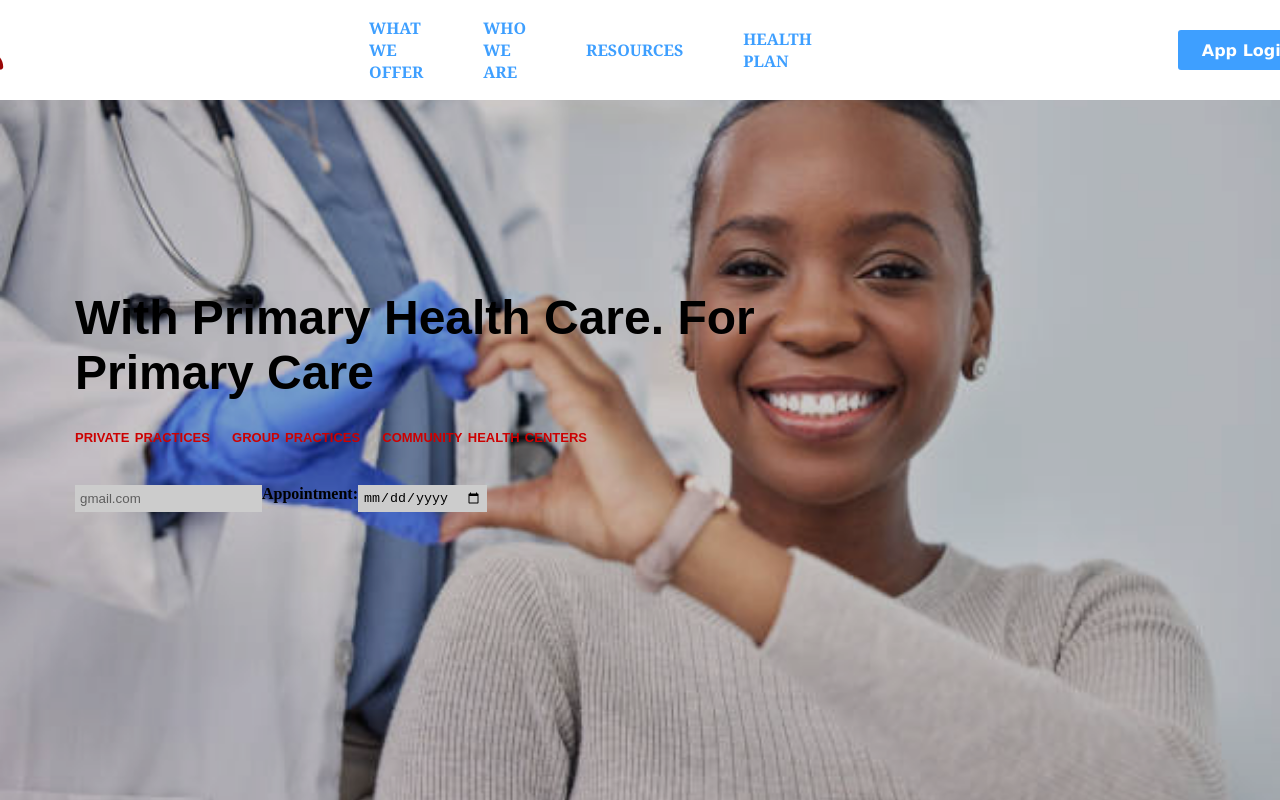
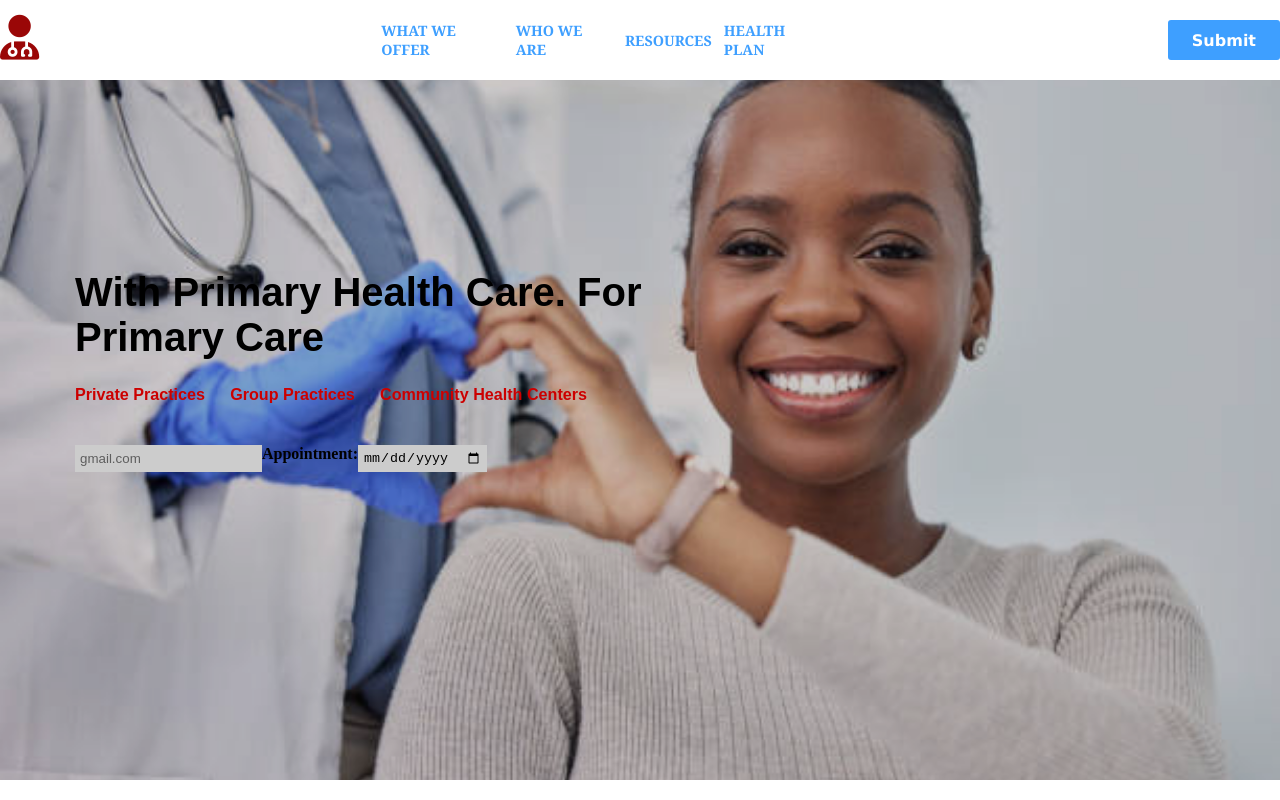
Before and after one commit to okit-man/mini-webpage, a plain HTML site: page index.html in a window 1280 px wide. Shown: the top 800 px of the page. Drawn offline with Linux system fonts and the light colour scheme.

Commit message:
change the font size

```diff
--- a/index.html
+++ b/index.html
@@ -42,8 +42,10 @@
             <li class="hideOnMobile"><a href="#"></a>resources</li>
             <li class="hideOnMobile"><a href="#"></a>health plan</li>
 
-            <label for="app login"></label>
-            <input class="applogin" type="button" value="App login">
+            <!-- <label for="app login"></label>
+            <input class="applogin" type="button" value="App login"> -->
+
+            <button class="applogin">submit</button>
 
             <!-- sidebar icon -->
             <label class="menu-button" onclick = showSidebar() for="check" class="navbtn">
--- a/style.css
+++ b/style.css
@@ -1,6 +1,7 @@
 * {
     margin: 0;
     padding: 0;
+    box-sizing: border-box;
 }
 body {
     min-height: 100vh;
@@ -21,14 +22,16 @@ nav ul {
 }
 
 nav li {
-    height: 100px;
+    height: 80px;
     display: flex;
+    justify-content: center;
     align-items: center;
     text-transform: uppercase;
     font-family: Cambria, Cochin, Georgia, Times, 'Times New Roman', serif;
     font-weight: bold;
+    font-size: 0.895em;
     color: #3e9fff;
-    padding: 0px 30px;
+    padding: 0px 6px;
     cursor: pointer;
     transition: all 0.3 ease;
 }
@@ -40,7 +43,6 @@ nav a {
 
 nav li:hover {
     background-color: #f0f0f0;
-    padding-right: 12px;
 
 }
 
@@ -99,7 +101,7 @@ nav li:hover {
 
 }
 .sidebar li {
-    width: 96%;
+    width: 115%;
 }
 .login {
     padding: 0rem 1.5rem;
@@ -114,6 +116,7 @@ nav li:hover {
     color: white;
     height: 40px;
     margin-right: 4rem;
+    /* padding-right: rem; */
     margin-top:  4rem ;
     border-radius: 3px;
     cursor: pointer;
@@ -151,7 +154,7 @@ div h2 {
     text-transform: capitalize;
     font-weight: bolder;
     font-family: Arial, Helvetica, sans-serif;
-    font-size: 3rem;
+    font-size: 2.500em;
     position: relative;
     transform: translate(75px, 190px);
 
@@ -168,11 +171,12 @@ div h2 {
 }
 .lout p {
     color: red;
-    font-variant: small-caps;
-    font-size: 1.2rem;
+    /* font-variant: small-caps;  */
+    font-size: 1.009em;
     font-weight: bold;
     font-style: normal;
     font-family: Arial, Helvetica, sans-serif;
+    text-transform: capitalize;
     margin: 0;  /* this remove any default margin*/
 
 }
```
